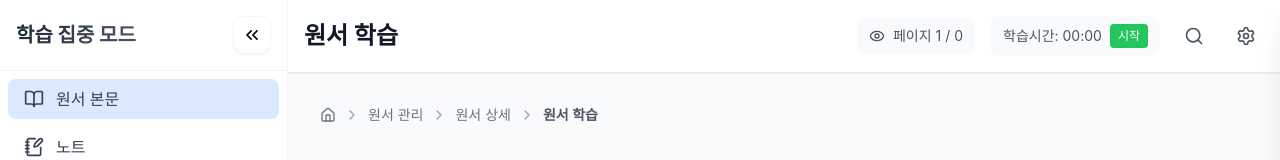
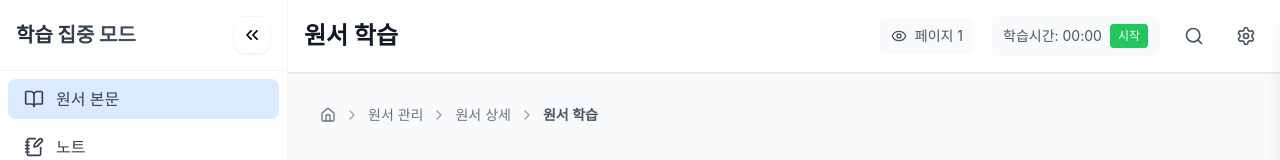
Before and after one commit to Codgm/slacko, a React (Create React App) app: page /textbook/1/study in a window 1280 px wide. Shown: the top 160 px of the page. Built offline with nearby package versions, Linux system fonts and the light colour scheme.

Commit message:
Refactor - "useEffect 오류 해결"

```diff
--- a/src/pages/TextbookStudy/index.js
+++ b/src/pages/TextbookStudy/index.js
@@ -12,9 +12,6 @@ const TextbookStudyPage = () => {
   const context = useOutletContext();
   const activeView = context ? context.activeView : 'content';
   const { textbookTitle } = location.state || {}; // 상세 페이지에서 전달받은 제목
-
-  // 원서 객체 상태
-  const [book, setBook] = useState(null);
 
   // 데이터 상태 (원서 객체 기반)
   const [currentPage, setCurrentPage] = useState(1);
@@ -59,7 +56,6 @@ Context Switching이 발생할 때, 운영체제는 현재 실행 중인 프로
     const books = JSON.parse(localStorage.getItem('textbooks') || '[]');
     const found = books.find(b => String(b.id) === String(id));
     if (found) {
-      setBook(found);
       setCurrentPage(found.currentPage || 1);
       setPlan(found.plan || []);
       // notes를 highlights 형식으로 변환하여 로드
@@ -98,7 +94,7 @@ Context Switching이 발생할 때, 운영체제는 현재 실행 중인 프로
 
   // 주요 데이터 변경 시 localStorage 업데이트
   useEffect(() => {
-    if (!book || !id) return;
+    if (!id) return;
 
     const books = JSON.parse(localStorage.getItem('textbooks') || '[]');
     const idx = books.findIndex(b => String(b.id) === String(id));
@@ -134,7 +130,7 @@ Context Switching이 발생할 때, 운영체제는 현재 실행 중인 프로
       }, 1000);
     }
     return () => clearInterval(interval);
-  }, [isStudying, book]);
+  }, [isStudying]);
 
   const formatTime = (seconds) => {
     const mins = Math.floor(seconds / 60);
@@ -242,7 +238,7 @@ Context Switching이 발생할 때, 운영체제는 현재 실행 중인 프로
       case 'notes':
         return <NoteBookView notes={allNotes} />;
       case 'progress':
-        return <StudyProgressView studyPlan={plan} progress={{ todayTime: studyTimer, percent: book ? (currentPage / book.totalPages * 100).toFixed(1) : 0 }} />;
+        return <StudyProgressView studyPlan={plan} progress={{ todayTime: studyTimer, percent: 0 }} />;
       case 'content':
       default:
         return (
@@ -288,12 +284,12 @@ Context Switching이 발생할 때, 운영체제는 현재 실행 중인 프로
       <div className="w-full bg-white shadow-sm border-b border-gray-200 sticky top-0 z-10 mb-0">
         <div className="max-w mx-auto px-4 py-4 flex items-center justify-between">
           <div className="flex flex-col min-w-[180px]">
-            <h1 className="text-2xl font-bold text-gray-900">{book ? book.title : textbookTitle || "원서 학습"}</h1>
+            <h1 className="text-2xl font-bold text-gray-900">{textbookTitle || "원서 학습"}</h1>
           </div>
           <div className="flex items-center space-x-4">
             <div className="flex items-center space-x-2 text-sm text-gray-600 bg-gray-50 px-3 py-2 rounded-lg">
               <Eye className="w-4 h-4" />
-              <span>페이지 {currentPage} / {book ? book.totalPages : 0}</span>
+              <span>페이지 {currentPage}</span>
             </div>
             <div className="flex items-center space-x-2 text-sm text-gray-600 bg-gray-50 px-3 py-2 rounded-lg">
               <span>학습시간: {formatTime(studyTimer)}</span>
```
